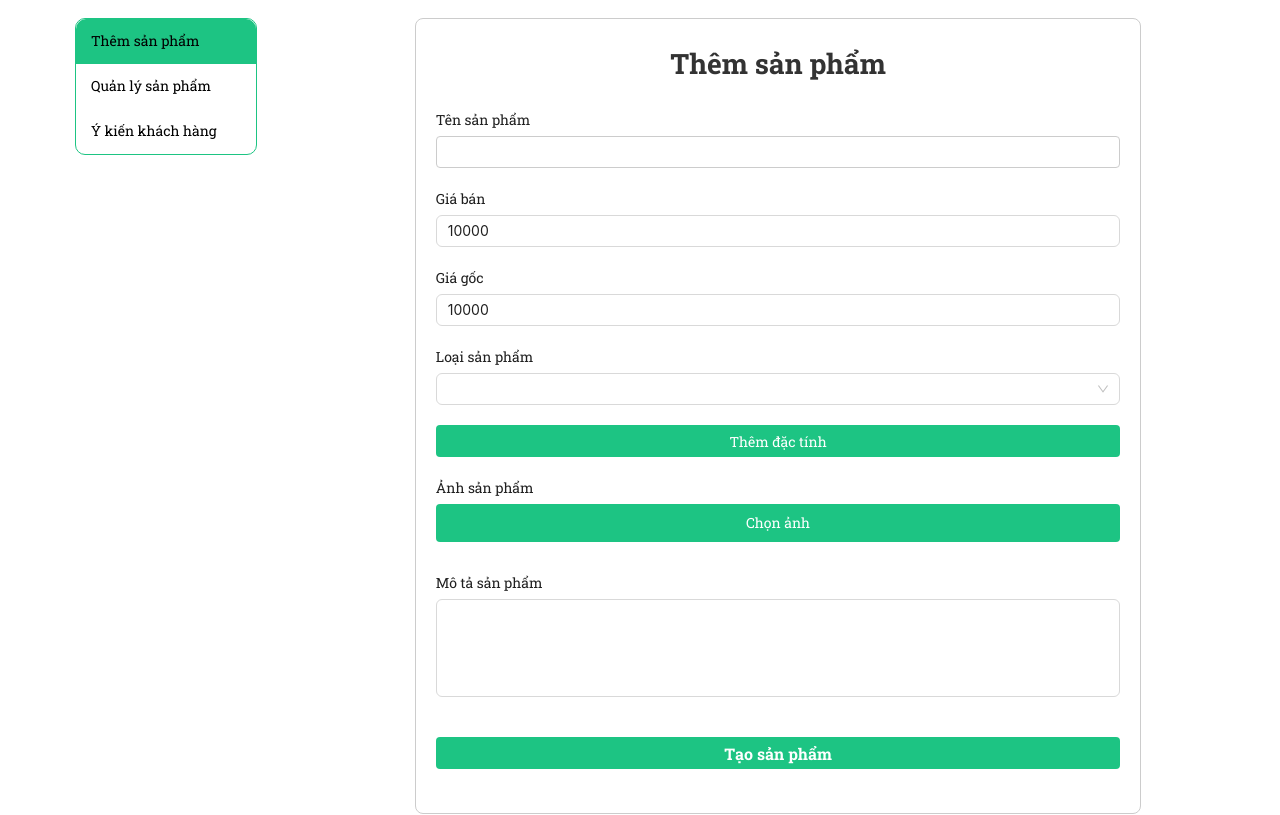
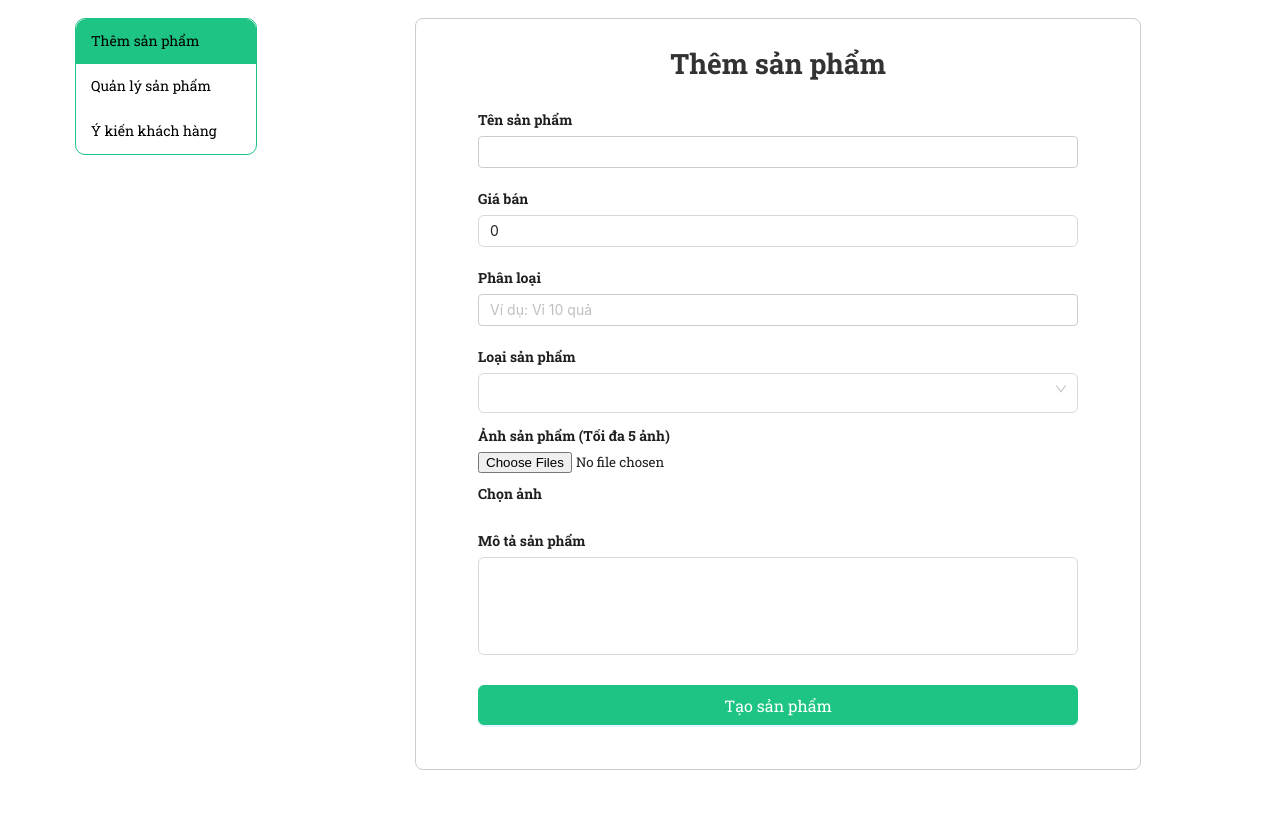
Before and after one commit to QuanTrinhUEH/FreshFood-Frontend, a React (Vite) app: page /admin/create in a window 1280 px wide. Shown: the part 452-1267 px from the top of the page. Built offline with nearby package versions, Linux system fonts and the light colour scheme.

Commit message:
Done create item

```diff
--- a/src/components/Header.jsx
+++ b/src/components/Header.jsx
@@ -50,8 +50,6 @@ const Header = () => {
       // navigate(`/search?q=${searchInput}`)
     }
   }
-  console.log(user);
-
   const handleLogOut = () => {
     localStorage.removeItem('userInfo');
     localStorage.removeItem('cart');
@@ -91,7 +89,7 @@ const Header = () => {
                         <img src={user.profileImage} alt="" className="profile-img" />
                         <p className="profile-name">{user.userName}</p>
                       </div>
-                      <Link className='nav-dropdown ' to={'/account'}>Tài khoản</Link>
+                      {user.role === 'user' && <Link className='nav-dropdown ' to={'/account'}>Tài khoản</Link>}
                       {user.role === 'admin' ? <Link className='nav-dropdown ' to={'/admin'}>Quản lý</Link> : <></>}
                       <button className='nav-dropdown log-out' onClick={handleLogOut}>Đăng xuất</button>
                     </div>
--- a/src/css/Create.scss
+++ b/src/css/Create.scss
@@ -4,10 +4,14 @@
     border-radius: 8px;
     background-color: #f9f9f9;
 
+    h1 {
+        margin-bottom: 20px;
+        text-align: center;
+    }
+
     .create-content {
-        margin-top: 20px;
-        display: flex;
-        flex-direction: column;
+        max-width: 600px;
+        margin: 0 auto;
 
         .product-info {
             margin-bottom: 20px;
@@ -15,66 +19,31 @@
             label {
                 display: block;
                 margin-bottom: 5px;
+                font-weight: bold;
             }
 
-            .edit-tag {
-                background: #f3f3f3;
-                border: 1px solid #d9d9d9;
-                border-radius: 4px;
-                padding: 4px;
-                margin-right: 8px;
-                margin-bottom: 8px;
-                display: inline-block;
+            input,
+            .ant-select,
+            .ant-input-number {
+                width: 100%;
             }
 
-            .tag-input {
-                width: auto;
-                display: inline-block;
-                margin-right: 8px;
+            .ant-select-selector {
+                height: 40px;
+                display: flex;
+                align-items: center;
             }
-
-            .site-tag-plus {
-                background: #fff;
-                border-style: dashed;
-            }
-
-
-        }
-
-        .add-attribute-btn {
-            background-color: #1DC483;
-            color: white;
-            border: none;
-            border-radius: 4px;
-            padding: 5px 20px !important;
         }
 
         .image-upload-section {
-            margin-top: 20px;
-
             input[type="file"] {
-                display: none;
-            }
-
-            .image-upload-label {
-                padding: 8px 16px;
-                background-color: #1dc483;
-                color: white;
-                border-radius: 4px;
-                cursor: pointer;
-                text-align: center;
-
-                &:hover {
-                    background-color: #17a669 !important;
-                    color: #fff !important;
-                }
+                margin-bottom: 10px;
             }
 
             .image-previews {
                 display: flex;
                 flex-wrap: wrap;
                 gap: 10px;
-                margin-top: 10px;
 
                 .image-item {
                     position: relative;
@@ -114,25 +83,31 @@
         }
 
         .create-submit {
-            text-align: center;
+            margin-top: 30px;
 
-            .submit-btn {
+            .submit-create {
+                width: 100%;
+                height: 40px;
+                font-size: 16px;
                 background-color: #1DC483;
-                color: white;
-                border: none;
-                border-radius: 4px;
-                padding: 5px 20px !important;
-                width: 100%;
-                padding: 10px;
-                cursor: pointer;
-                font-size: 16px;
-                font-weight: bold;
-            }
+                border-color: #1DC483;
 
-            .submit-btn:hover {
-                background-color: #17a669 !important;
-                color: #fff !important;
+                &:hover,
+                &:focus {
+                    background-color: #17a669;
+                    border-color: #17a669;
+                }
+
+                &:disabled {
+                    background-color: #d9d9d9;
+                    border-color: #d9d9d9;
+                }
             }
         }
     }
 }
+
+.error {
+    color: red;
+    margin-top: 5px;
+}
--- a/src/pages/Create.jsx
+++ b/src/pages/Create.jsx
@@ -1,158 +1,137 @@
-import React, { useState } from 'react';
-import { Form, Input, Button, Select, Tooltip, Upload, message, Tag } from 'antd';
+import React, { useState, useRef } from 'react';
+import { Form, Input, Button, Select, message, Tag } from 'antd';
 import { PlusOutlined } from '@ant-design/icons';
 import Swal from 'sweetalert2';
-import { fetchIMG } from '../../fetchApi'
+import { fetchIMG, fetchAPI } from '../../fetchApi'
 import "../css/Create.scss";
 
 const { Option } = Select;
+const { TextArea } = Input;
 
 const Create = () => {
   const [productName, setProductName] = useState('');
-  const [productPrice, setProductPrice] = useState(10000);
-  const [discount, setDiscount] = useState(10000);
-  const [productType, setProductType] = useState('');
-  const [attributes, setAttributes] = useState([]);
+  const [productPrice, setProductPrice] = useState(0);
+  const [variants, setVariants] = useState('');
+  const [productDescription, setProductDescription] = useState('');
   const [images, setImages] = useState([]);
-  const [imagesData, setImagesData] = useState([])
-  const [productDescription, setProductDescription] = useState('');
-  const [inputVisibleIndex, setInputVisibleIndex] = useState(null);
-  const [inputValue, setInputValue] = useState('');
+  const [imagesData, setImagesData] = useState([]);
+  const [foodType, setFoodType] = useState('');
+  const [loading, setLoading] = useState(false);
+  const [error, setError] = useState('');
+  const fileInputRef = useRef(null);
 
-  // Tag của attributes
-  const handleClose = (removedTag, attrIndex) => {
-    const newAttributes = [...attributes];
-    newAttributes[attrIndex].type = newAttributes[attrIndex].type.filter(tag => tag !== removedTag);
-    setAttributes(newAttributes);
-  };
+  const handleImageChange = (e) => {
+    const files = Array.from(e.target.files);
+    const totalImages = images.length + files.length;
 
-  // Show input khi ấn vào tag
-  const showInput = (index) => {
-    setInputVisibleIndex(index);
-  };
+    if (totalImages > 5) {
+      Swal.fire({
+        title: 'Giới hạn ảnh',
+        text: 'Bạn chỉ có thể tải lên tối đa 5 ảnh.',
+        icon: 'warning',
+        confirmButtonText: 'OK'
+      });
+      return;
+    }
 
-  const handleInputChange = (e) => {
-    setInputValue(e.target.value);
-  };
-
-  // Nhập thông tin vào tag
-  const handleInputConfirm = (attrIndex) => {
-    if (inputValue && !attributes[attrIndex].type.includes(inputValue)) {
-      const newAttributes = [...attributes];
-      newAttributes[attrIndex].type = [...newAttributes[attrIndex].type, inputValue];
-      setAttributes(newAttributes);
-    }
-    setInputVisibleIndex(null);
-    setInputValue('');
-  };
-
-  // Hàm kiểm tra trùng lặp tên attribute
-  const isDuplicateAttributeName = (name) => {
-    return attributes.some(attribute => attribute.name === name);
-  };
-
-  // Thêm thuộc tính
-  const addAttribute = () => {
-    Swal.fire({
-      title: 'Nhập tên đặc tính',
-      input: 'text',
-      inputPlaceholder: 'Ví dụ: Kích cỡ, Màu sắc',
-      showCancelButton: true,
-      confirmButtonText: 'Thêm',
-      cancelButtonText: 'Hủy',
-      preConfirm: (attributeName) => {
-        if (!attributeName) {
-          Swal.showValidationMessage('Tên đặc tính không được bỏ trống');
-          return false;
-        }
-        if (isDuplicateAttributeName(attributeName)) {
-          Swal.showValidationMessage('Tên đặc tính đã tồn tại');
-          return false;
-        }
-        return attributeName;
-      }
-    }).then((result) => {
-      if (result.isConfirmed) {
-        setAttributes([...attributes, { name: result.value, type: [] }]);
-      }
+    const newImages = files.map(file => ({
+      file,
+      preview: URL.createObjectURL(file)
+    }));
+    setImages(prevImages => [...prevImages, ...newImages]);
+    setImagesData(prevData => {
+      const newData = [...prevData, ...files];
+      updateFileInput(newData);
+      return newData;
     });
   };
 
-  // Img preview
-  const handleImageChange = (e) => {
-    const files = Array.from(e.target.files);
-    const newImages = files.map(file => URL.createObjectURL(file));
-    setImages([...images, ...newImages]);
-
-    const newImagesData = [...imagesData, ...files]; // Lưu toàn bộ files vào imagesData
-    setImagesData(newImagesData);
-    console.log(imagesData);
-    console.log(images)
+  const handleImageRemove = (index) => {
+    setImages(prevImages => prevImages.filter((_, i) => i !== index));
+    setImagesData(prevData => {
+      const newData = prevData.filter((_, i) => i !== index);
+      updateFileInput(newData);
+      return newData;
+    });
   };
 
-  const handleImageRemove = (index) => {
-    const newImages = images.filter((_, i) => i !== index);
-    setImages(newImages);
-
-    const newImagesData = imagesData.filter((_, i) => i !== index);
-    setImagesData(newImagesData)
-  };
-
-  const handleDeleteAttribute = (index) => {
-    const newAttributes = attributes.filter((_, attrIndex) => attrIndex !== index);
-    setAttributes(newAttributes);
+  const updateFileInput = (files) => {
+    if (fileInputRef.current) {
+      const dataTransfer = new DataTransfer();
+      files.forEach(file => {
+        dataTransfer.items.add(file);
+      });
+      fileInputRef.current.files = dataTransfer.files;
+    }
   };
 
   const handleSubmit = async (e) => {
     e.preventDefault();
-    // setLoading(true)
+    setLoading(true);
 
-    if (imagesData.length == 0) {
+    if (imagesData.length === 0) {
       Swal.fire({
-        title: 'Ảnh không được phép bỏ trống'
-      })
-      setLoading(false)
+        title: 'Ảnh không được phép bỏ trống',
+        icon: 'error',
+      });
+      setLoading(false);
+      return;
     }
-    else {
 
+    try {
+      // Upload images first
       const formData = new FormData();
-      imagesData.map((e, i) => {
-        formData.append('items', e, i)
-      })
-      formData.append('itemName', productName)
-      formData.append('price', productPrice)
-      formData.append('discount', discount)
-      formData.append('variants', JSON.stringify(attributes))
-      formData.append('description', productDescription)
-      formData.append('food_type', productType)
+      imagesData.forEach((file, index) => {
+        formData.append(`images`, file);
+      });
 
-      const data = await fetchIMG('/item/create', 'POST', formData, localStorage.getItem('token'))
-      if (data.status === 201) {
+      const uploadResponse = await fetchIMG('/upload/multiple', 'POST', formData, localStorage.getItem('tokenInfo'));
+
+      if (uploadResponse.status !== 200) {
+        throw new Error('Lỗi khi tải ảnh lên');
+      }
+
+      const imageUrls = uploadResponse.data.fileUrls;
+
+      // Create product with image URLs
+      const productData = {
+        itemName: productName,
+        price: Number(productPrice),
+        variants: variants,
+        description: productDescription,
+        images: imageUrls,
+        foodType: foodType
+      };
+
+      const createResponse = await fetchAPI('/item/', 'POST', productData, localStorage.getItem('tokenInfo'));
+
+      if (createResponse.status === 201) {
         Swal.fire({
           title: 'Sản phẩm đã được tạo!',
           icon: 'success',
           confirmButtonText: 'OK',
         }).then(() => {
-          window.location.reload(); // Tải lại trang sau khi submit thành công
+          window.location.reload();
         });
+      } else {
+        throw new Error(createResponse.message || 'Có lỗi xảy ra khi tạo sản phẩm');
       }
-      else {
-        Swal.fire({
-          title: data.message,
-          icon: 'error',
-          confirmButtonText: 'OK',
-        })
-      }
-      console.log("img:",images)
-      console.log("img data:",imagesData)
-      // setLoading(false)
+    } catch (error) {
+      console.error('Error:', error);
+      Swal.fire({
+        title: error.message || 'Có lỗi xảy ra khi tạo sản phẩm',
+        icon: 'error',
+        confirmButtonText: 'OK',
+      });
+    } finally {
+      setLoading(false);
     }
   };
 
   return (
     <div className="create-container content-container">
       <h1>Thêm sản phẩm</h1>
-      <Form onSubmit={handleSubmit} className="create-content">
+      <Form className="create-content">
         <Form.Item className="product-info">
           <label htmlFor="product-name">Tên sản phẩm</label>
           <Input
@@ -160,38 +139,39 @@ const Create = () => {
             onChange={(e) => setProductName(e.target.value)}
             required
             id="product-name"
-            className="product-name"
           />
         </Form.Item>
+
         <Form.Item className="product-info">
           <label htmlFor="price">Giá bán</label>
           <Input
-            min={10000}
+            type="number"
+            min={0}
             value={productPrice}
-            onChange={(e) => setProductPrice(parseInt(e.target.value))}
+            onChange={(e) => setProductPrice(Number(e.target.value))}
             required
             id="price"
-            type="number"
           />
         </Form.Item>
+
         <Form.Item className="product-info">
-          <label htmlFor="discount">Giá gốc</label>
+          <label htmlFor="variants">Phân loại</label>
           <Input
-            min={10000}
-            value={discount}
-            onChange={(e) => setDiscount(parseInt(e.target.value))}
+            value={variants}
+            onChange={(e) => setVariants(e.target.value)}
             required
-            id="discount"
-            type="number"
+            id="variants"
+            placeholder="Ví dụ: Vỉ 10 quả"
           />
         </Form.Item>
+
         <Form.Item className="product-info">
-          <label htmlFor="product-type">Loại sản phẩm</label>
+          <label htmlFor="food-type">Loại sản phẩm</label>
           <Select
-            value={productType}
-            onChange={(value) => setProductType(value)}
+            value={foodType}
+            onChange={(value) => setFoodType(value)}
             required
-            id="product-type"
+            id="food-type"
           >
             <Option value="seafood">Hải sản</Option>
             <Option value="vegetables">Rau củ</Option>
@@ -199,63 +179,16 @@ const Create = () => {
             <Option value="fruits">Trái cây</Option>
           </Select>
         </Form.Item>
-        {attributes.map((attribute, index) => (
-          <Form.Item key={index} className="product-info">
-            <div className="attribute-name" style={{ display: "flex" }}>
-              <label style={{ padding: "5px 0 0" }}>{attribute.name} </label>
-              <Button onClick={() => handleDeleteAttribute(index)} type="link" danger style={{ padding: "0 20px" }}>Xóa</Button>
-            </div>
-            <div>
-              {attribute.type.map((tag, tagIndex) => {
-                const isLongTag = tag.length > 20;
-                const tagElem = (
-                  <Tag
-                    className="edit-tag"
-                    key={tag}
-                    closable
-                    onClose={() => handleClose(tag, index)}
-                  >
-                    <span>{isLongTag ? `${tag.slice(0, 20)}...` : tag}</span>
-                  </Tag>
-                );
-                return isLongTag ? (
-                  <Tooltip title={tag} key={tag}>
-                    {tagElem}
-                  </Tooltip>
-                ) : (
-                  tagElem
-                );
-              })}
-              {inputVisibleIndex === index && (
-                <Input
-                  type="text"
-                  size="small"
-                  className="tag-input"
-                  value={inputValue}
-                  onChange={handleInputChange}
-                  onBlur={() => handleInputConfirm(index)}
-                  onPressEnter={() => handleInputConfirm(index)}
-                />
-              )}
-              {inputVisibleIndex !== index && (
-                <Tag className="site-tag-plus" onClick={() => showInput(index)}>
-                  <PlusOutlined /> New Tag
-                </Tag>
-              )}
-            </div>
-          </Form.Item>
-        ))}
-        <Button type="button" onClick={addAttribute} className="add-attribute-btn">
-          Thêm đặc tính
-        </Button>
+
         <Form.Item className="product-info image-upload-section">
-          <label htmlFor="product-images">Ảnh sản phẩm</label>
+          <label htmlFor="product-images">Ảnh sản phẩm (Tối đa 5 ảnh)</label>
           <input
             type="file"
             id="product-images"
             multiple
             onChange={handleImageChange}
             accept="image/*"
+            ref={fileInputRef}
           />
           <label htmlFor="product-images" className="image-upload-label">
             Chọn ảnh
@@ -263,7 +196,7 @@ const Create = () => {
           <div className="image-previews">
             {images.map((image, index) => (
               <div key={index} className="image-item">
-                <img src={image} alt={`Product Preview ${index + 1}`} />
+                <img src={image.preview} alt={`Product Preview ${index + 1}`} />
                 <div className="image-item__btn-wrapper">
                   <Button onClick={() => handleImageRemove(index)}>
                     Xóa
@@ -273,18 +206,20 @@ const Create = () => {
             ))}
           </div>
         </Form.Item>
+
         <Form.Item className="product-info">
           <label>Mô tả sản phẩm</label>
-          <Input.TextArea
+          <TextArea
             rows={4}
             value={productDescription}
             onChange={(e) => setProductDescription(e.target.value)}
             required
-            className="product-desc product-info"
+            className="product-desc"
           />
         </Form.Item>
+
         <Form.Item className="create-submit">
-          <Button type="submit" className="submit-btn" onClick={handleSubmit}>
+          <Button type="primary" htmlType="submit" onClick={handleSubmit} className="submit-create" loading={loading}>
             Tạo sản phẩm
           </Button>
         </Form.Item>
```
